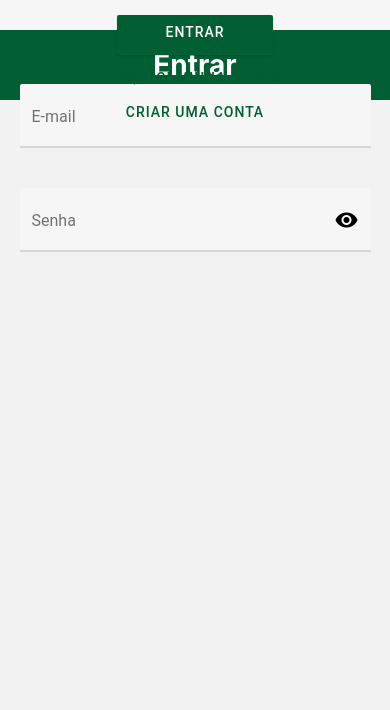
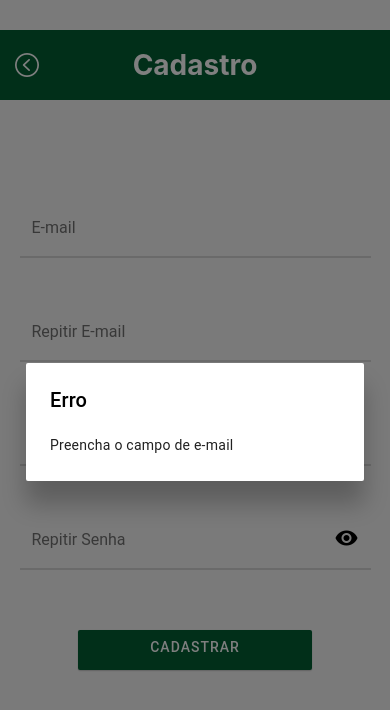
Before and after one commit to IACarvalho/AV1, a React Native app: screen /Logon in a window 390 px wide. Both pictures are taken after a click on the button "CADASTRAR". Shown: the top 710 px of the page. Built offline with nearby package versions, Linux system fonts and the light colour scheme.

Commit message:
:fix: Corrigido campos de senha e validações

```diff
--- a/src/Pages/Login/index.js
+++ b/src/Pages/Login/index.js
@@ -9,7 +9,7 @@ const Login = ({ navigation }) => {
   const [email, setEmail] = useState('')
   const [password, setPassword] = useState('')
   const [ loading, setLoading ] = useState(false)
-  const [passwordIsNotValid, setPasswordIsNotValid] = useState(true)
+  const [passwordIsNotVisible, setPasswordIsNotValid] = useState(true)
   const [icon, setIcon] = useState('eye')
 
   function handlePasswordVisibility() {
@@ -18,7 +18,7 @@ const Login = ({ navigation }) => {
     } else {
       setIcon('eye')
     }
-    setPasswordIsNotValid(!passwordIsNotValid)
+    setPasswordIsNotValid(!passwordIsNotVisible)
   }
 
   function handleLogin() {
@@ -44,7 +44,7 @@ const Login = ({ navigation }) => {
             placeholder='Senha'
             style={ styles.input }
             value={password}
-            secureTextEntry = {passwordIsNotValid}
+            secureTextEntry = {passwordIsNotVisible}
             right={<TextInput.Icon name={icon} onPress={() => handlePasswordVisibility()} />}
             onChangeText={text => setPassword(text)}
           />
--- a/src/Pages/Logon/index.js
+++ b/src/Pages/Logon/index.js
@@ -1,6 +1,6 @@
 import { useState } from 'react'
-import { SafeAreaView, View, Alert } from 'react-native'
-import { TextInput, Button } from 'react-native-paper'
+import { SafeAreaView, View } from 'react-native'
+import { TextInput, Button, Dialog, Portal, Paragraph } from 'react-native-paper'
 
 import { Header } from '../../Components/Header'
 
@@ -11,22 +11,73 @@ const Logon = ({ navigation }) => {
   const [password, setPassword] = useState('')
   const [repeatPassword, setRepeatPassword] = useState('')
   const [repeatEmail, setRepeatEmail] = useState('')
+  const [visible, setVisible] = useState(false)
+  const [message, setMessage] = useState('')
+  const [messageTitle, setMessageTitle] = useState('')
+  const [icon, setIcon] = useState('eye')
+  const [passwordIsNotVisible, setPasswordIsNotValid] = useState(true)
+
+
+  function hideDialog() {
+    setVisible(false)
+  }
 
   function handleGoBack() {
     navigation.goBack()
   }
 
+  function handlePasswordVisibility() {
+    if (icon === 'eye') {
+      setIcon('eye-off')
+    } else {
+      setIcon('eye')
+    }
+    setPasswordIsNotValid(!passwordIsNotVisible)
+  }
+
   function handleButtonClick() {
-    if (email === repeatEmail && password === repeatPassword) {
+    if (email !== repeatEmail){
+      setMessage('E-mails não conferem')
+      setMessageTitle('Erro')
+      setVisible(true)
+      return
+    }
+
+    if (password !== repeatPassword){
+      setMessage('Senhas não conferem')
+      setMessageTitle('Erro')
+      setVisible(true)
+      return
+    }
+
+
+    if ( email === '' || repeatEmail === '' ) {
+      setMessage('Preencha o campo de e-mail')
+      setMessageTitle('Erro')
+      setVisible(true)
+      return
+    }
+
+    if (password === '' || repeatPassword === '') {
+      setMessage('Preencha o campo de senha')
+      setMessageTitle('Erro')
+      setVisible(true)
+      return
+    }
       navigation.navigate('Login')
-    } else {
-      Alert.alert('As senhas não conferem')
-    }
   }
 
   return (
     <View style={styles.container}>
       <Header text='Cadastro' goBack={handleGoBack} />
+      <Portal>
+        <Dialog visible={visible} onDismiss={hideDialog}>
+          <Dialog.Title>{messageTitle}</Dialog.Title>
+          <Dialog.Content>
+            <Paragraph>{message}</Paragraph>
+          </Dialog.Content>
+        </Dialog>
+      </Portal>
       <SafeAreaView style={styles.form}>
       <View style={styles.email}>
         <TextInput
@@ -48,12 +99,16 @@ const Logon = ({ navigation }) => {
           style={styles.input}
           value={password}
           onChangeText={setPassword}
+          secureTextEntry = {passwordIsNotVisible}
+          right={<TextInput.Icon name={icon} onPress={() => handlePasswordVisibility()} />}
         />
         <TextInput
           label='Repitir Senha'
           style={styles.input}
           value={repeatPassword}
           onChangeText={setRepeatPassword}
+          secureTextEntry = {passwordIsNotVisible}
+          right={<TextInput.Icon name={icon} onPress={() => handlePasswordVisibility()} />}
         />
       </View>
       <Button
```
